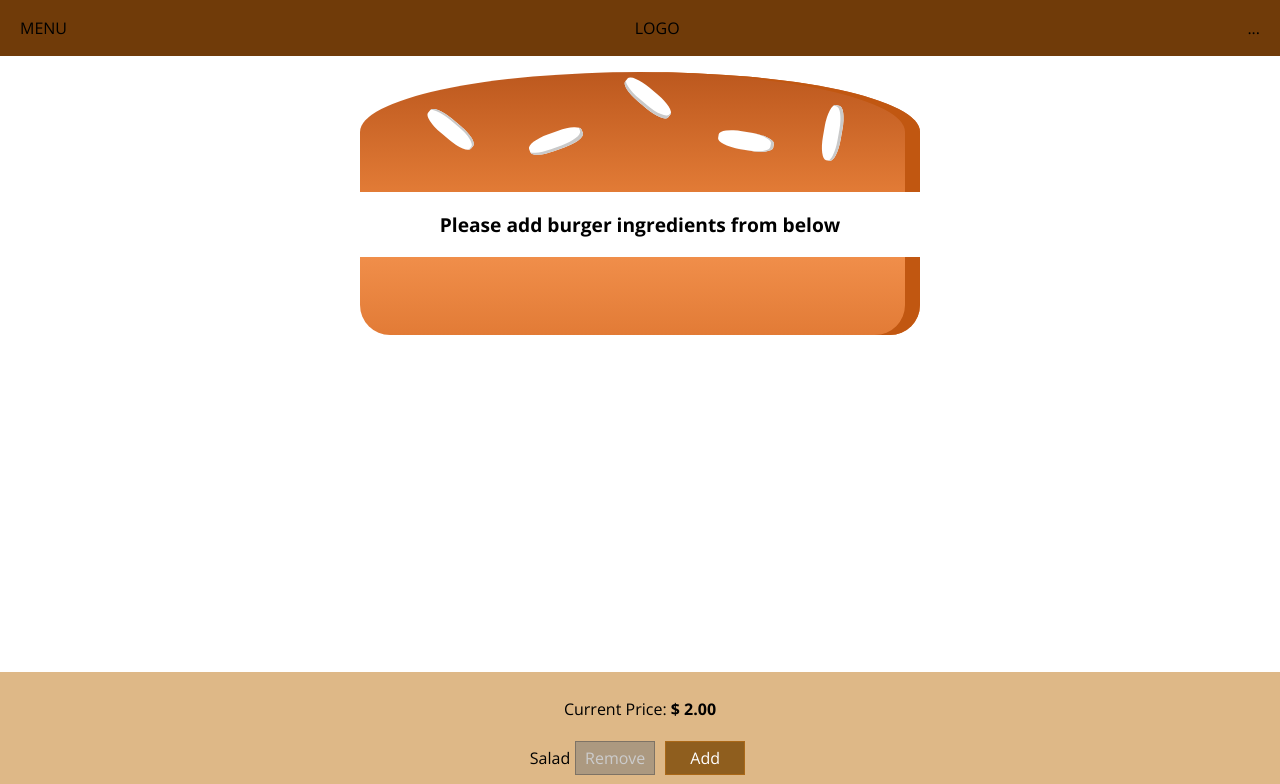
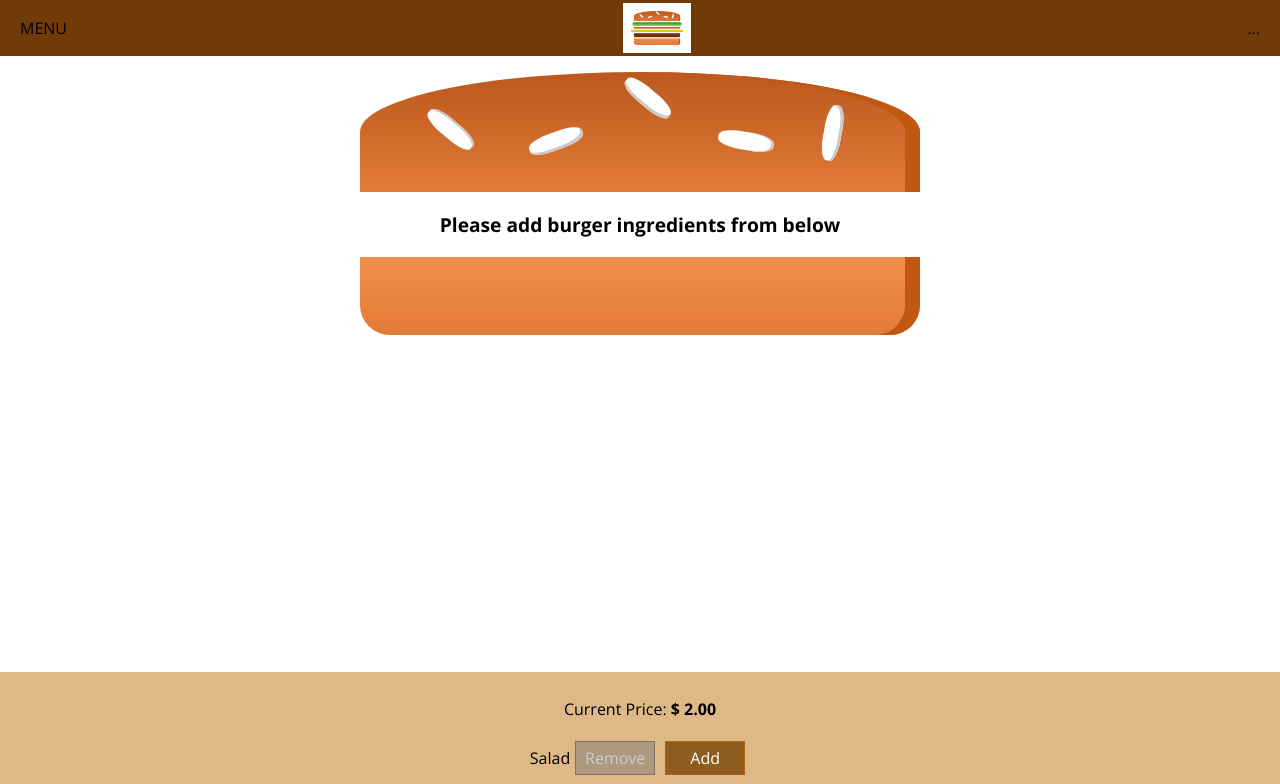
Before and after one commit to arjunkesava/burger-builder, a React app: page / in a window 1280 px wide. Shown: the top 784 px of the page. Built offline with nearby package versions, Linux system fonts and the light colour scheme.

Commit message:
Added Logo in the top Toolbar

```diff
--- /dev/null
+++ b/src/components/Logo/Logo.css
@@ -0,0 +1,9 @@
+.Logo {
+    background-color: white;
+    padding: 8px;
+    height: 60%;
+}
+
+.Logo img{
+    height: 100%;
+}
--- /dev/null
+++ b/src/components/Logo/Logo.js
@@ -0,0 +1,13 @@
+import React from 'react';
+
+import BurgerLogo from '../../assets/images/burger-logo.png';
+
+import classes from './Logo.css';
+
+const Logo = (props) => (
+    <div className={classes.Logo}>
+        <img src={BurgerLogo} alt="MyBurger"/>
+    </div>
+);
+
+export default Logo;
--- a/src/components/Navigation/Toolbar/Toolbar.js
+++ b/src/components/Navigation/Toolbar/Toolbar.js
@@ -1,11 +1,13 @@
 import React from 'react';
+
+import Logo from '../../Logo/Logo';
 
 import classes from './Toolbar.css';
 
 const Toolbar = (props) => (
     <header className={classes.Toolbar}>
         <div>MENU</div>
-        <div>LOGO</div>
+        <Logo />
         <nav>
             ...
         </nav>
```
Also changed, not shown: src/assets/images/burger-logo.png (added).
